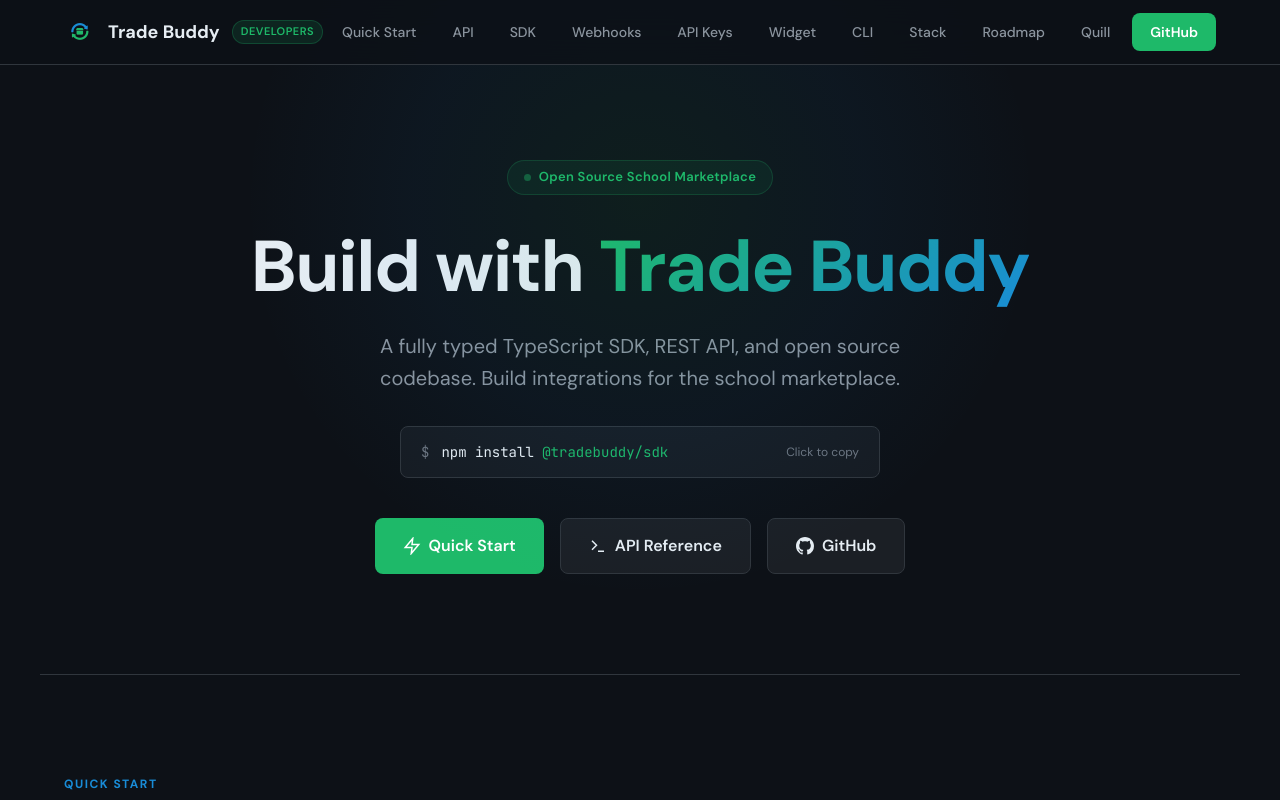
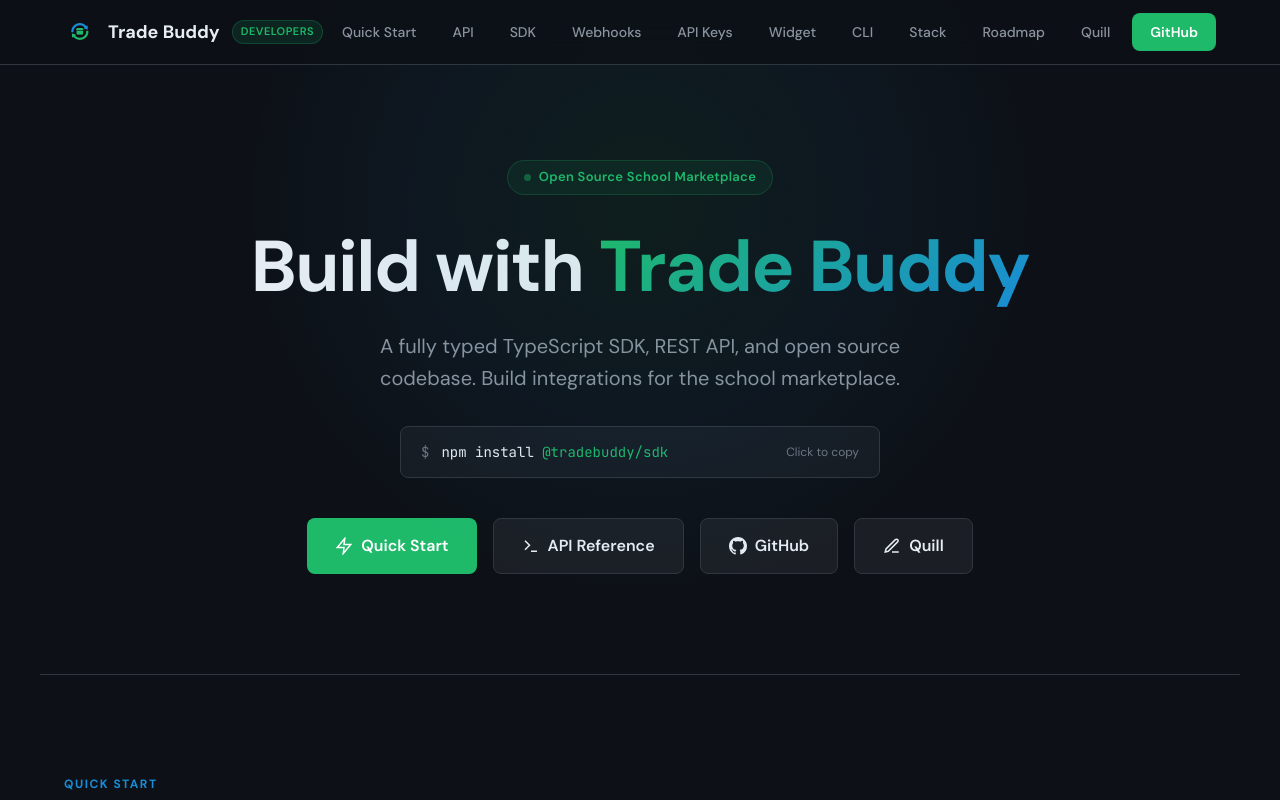
Before and after one commit to tradebuddyhq/tradebuddy.dev, a website built with Vite: page index.html in a window 1280 px wide. Shown: the top 800 px of the page. Built offline with nearby package versions, Linux system fonts and the light colour scheme.

Commit message:
Add Quill button next to GitHub in hero section

```diff
--- a/index.html
+++ b/index.html
@@ -62,6 +62,10 @@
     <a href="https://github.com/tradebuddyhq" target="_blank" class="btn btn-secondary">
       <svg width="18" height="18" fill="currentColor" viewBox="0 0 24 24"><path d="M12 0C5.37 0 0 5.37 0 12c0 5.31 3.435 9.795 8.205 11.385.6.105.825-.255.825-.57 0-.285-.015-1.23-.015-2.235-3.015.555-3.795-.735-4.035-1.41-.135-.345-.72-1.41-1.23-1.695-.42-.225-1.02-.78-.015-.795.945-.015 1.62.87 1.845 1.23 1.08 1.815 2.805 1.305 3.495.99.105-.78.42-1.305.765-1.605-2.67-.3-5.46-1.335-5.46-5.925 0-1.305.465-2.385 1.23-3.225-.12-.3-.54-1.53.12-3.18 0 0 1.005-.315 3.3 1.23.96-.27 1.98-.405 3-.405s2.04.135 3 .405c2.295-1.56 3.3-1.23 3.3-1.23.66 1.65.24 2.88.12 3.18.765.84 1.23 1.905 1.23 3.225 0 4.605-2.805 5.625-5.475 5.925.435.375.81 1.095.81 2.22 0 1.605-.015 2.895-.015 3.3 0 .315.225.69.825.57A12.02 12.02 0 0024 12c0-6.63-5.37-12-12-12z"/></svg>
       GitHub
+    </a>
+    <a href="https://github.com/tradebuddyhq/quill" target="_blank" class="btn btn-secondary">
+      <svg width="18" height="18" fill="none" stroke="currentColor" stroke-width="2" viewBox="0 0 24 24"><path d="M12 20h9M16.5 3.5a2.121 2.121 0 013 3L7 19l-4 1 1-4L16.5 3.5z"/></svg>
+      Quill
     </a>
   </div>
 </div>
```
